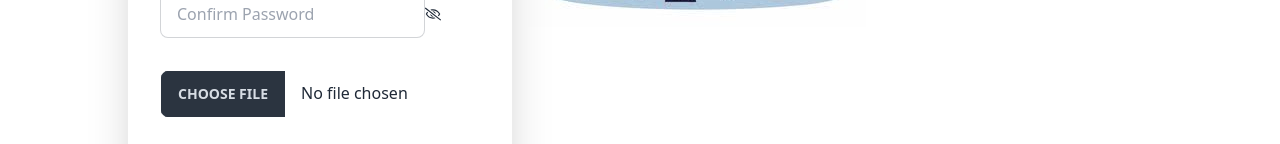
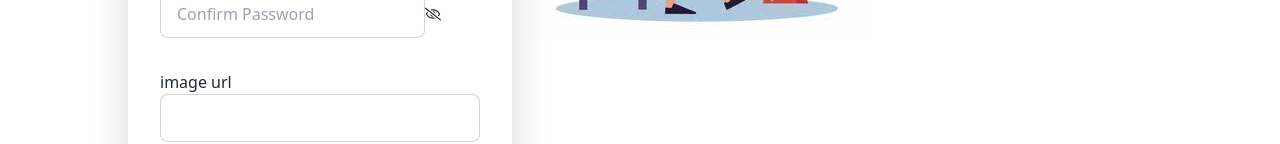
Before and after one commit to OMI786I/reset-assignment-12-client, a React (Vite) app: page /registration in a window 1280 px wide. Shown: the part 678-822 px from the top of the page. Built offline with nearby package versions, Linux system fonts and the light colour scheme; no server answers.

Commit message:
post data using mongodb

```diff
--- a/package.json
+++ b/package.json
@@ -14,6 +14,7 @@
     "react": "^18.3.1",
     "react-dom": "^18.3.1",
     "react-hook-form": "^7.53.0",
+    "react-hot-toast": "^2.4.1",
     "react-icons": "^5.3.0",
     "react-router-dom": "^6.26.1"
   },
--- a/src/Pages/Registration.jsx
+++ b/src/Pages/Registration.jsx
@@ -4,7 +4,8 @@ import useLocationSelector from "../CustomHook/useLocationSelector";
 import { useEffect, useState } from "react";
 import { FaRegEye } from "react-icons/fa";
 import { FaRegEyeSlash } from "react-icons/fa";
-
+import axios from "axios";
+import toast, { Toaster } from "react-hot-toast";
 const Registration = () => {
   const [showPassWord, setShowPassWord] = useState(false);
   const [showPassWord2, setShowPassWord2] = useState(false);
@@ -29,6 +30,18 @@ const Registration = () => {
   const onSubmit = (data) => {
     console.log(data);
     delete data.confirmPassword;
+    axios
+      .post("http://localhost:5000/donor", data)
+      .then((response) => {
+        if (response.data.insertedId) {
+          toast.success("You have successfully added");
+        }
+        console.log(response);
+      })
+      .catch((error) => {
+        toast.error("There was an error adding the data");
+        console.log(error);
+      });
   };
 
   return (
@@ -218,10 +231,11 @@ const Registration = () => {
             </div>
 
             <div className="form-control w-full my-6">
+              <label>image url</label>
               <input
                 {...register("image", { required: true })}
-                type="file"
-                className="file-input w-full max-w-xs"
+                type="text"
+                className=" input input-bordered"
               />
               {errors.image && (
                 <p className="text-red-600">image is required</p>
--- a/src/Root/Root.jsx
+++ b/src/Root/Root.jsx
@@ -1,10 +1,12 @@
 import { Outlet } from "react-router-dom";
 import Navbar from "../Navbar/Navbar";
 import Footer from "../Footer/Footer";
+import { Toaster } from "react-hot-toast";
 const Root = () => {
   return (
     <div>
       <Navbar></Navbar>
+      <Toaster></Toaster>
       <Outlet></Outlet>
       <Footer></Footer>
     </div>
```
Also changed, not shown: 1 other file (tests, documents, lock files or other folders).
